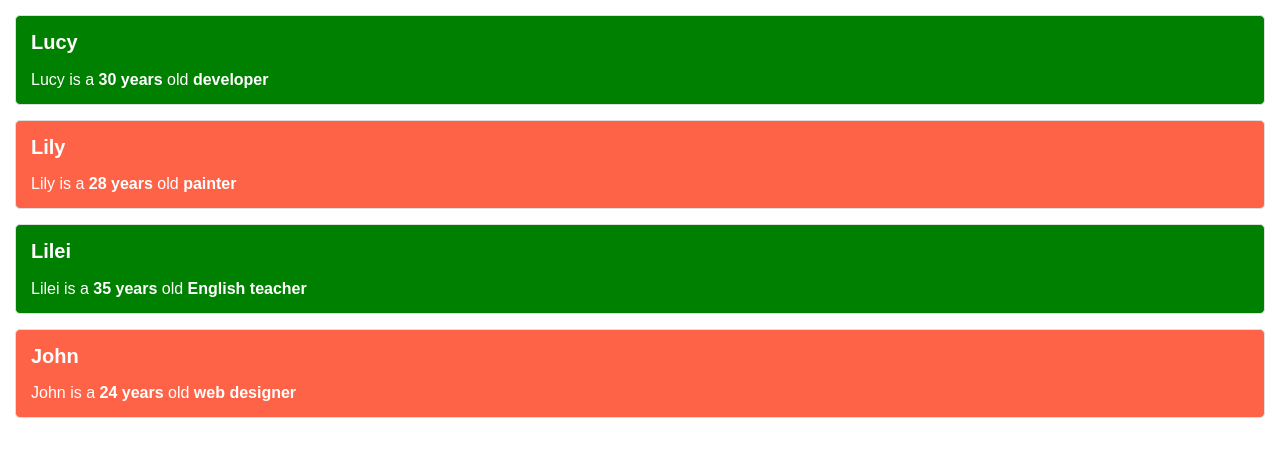
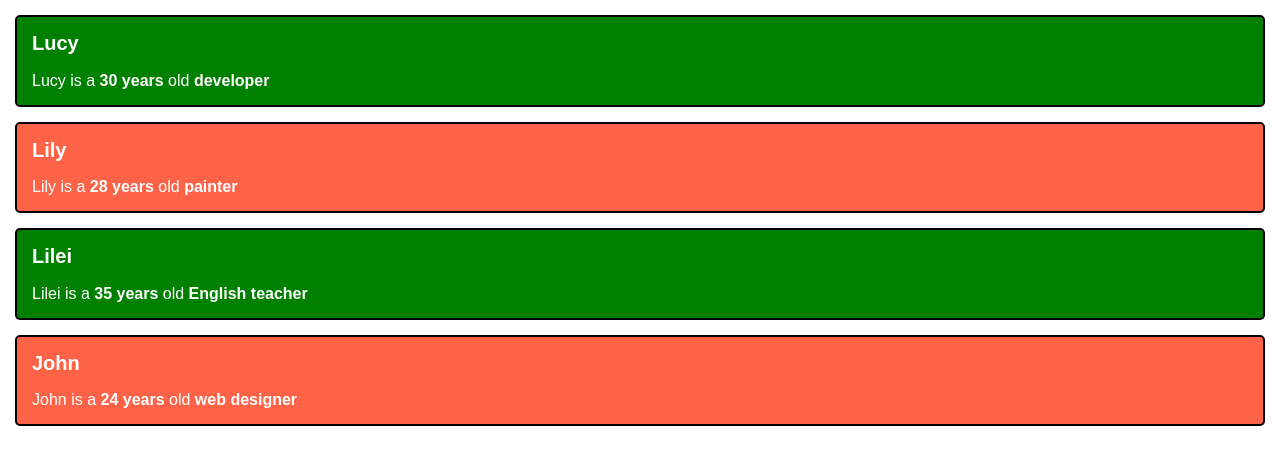
Before and after one commit to wangshijun/course-styled-components-fundamentals, a React (Create React App) app: page / in a window 1280 px wide. Shown: the top 464 px of the page. Built offline with nearby package versions, Linux system fonts and the light colour scheme.

Commit message:
lession 03: using extend to reuse style

```diff
--- a/src/App.js
+++ b/src/App.js
@@ -19,25 +19,36 @@ class App extends Component {
   }
 
   renderContact(contact) {
+    const ContactComponent = contact.gender === 'female'
+      ? ContactFemale
+      : ContactMale;
+
     return (
-      <Contact gender={contact.gender}>
+      <ContactComponent>
         <ContactName>{contact.name}</ContactName>
         <ContactIntro>
           {contact.name} is a <strong>{contact.age} years</strong> old
           <strong> {contact.introduction}</strong>
         </ContactIntro>
-      </Contact>
+      </ContactComponent>
     );
   }
 }
 
 const Contact = styled.div`
-  border: 1px solid #DEDEDE;
+  border: 2px solid black;
   border-radius: 5px;
   padding: 15px;
   margin: 15px;
-  background-color: ${props => (props.gender === 'female' ? 'tomato' : 'green')};
   color: white;
+`;
+
+const ContactMale = Contact.extend`
+  background-color: green;
+`;
+
+const ContactFemale = Contact.extend`
+  background-color: tomato;
 `;
 
 const ContactName = styled.h2`
```
Also changed, not shown: .eslintrc.js.
